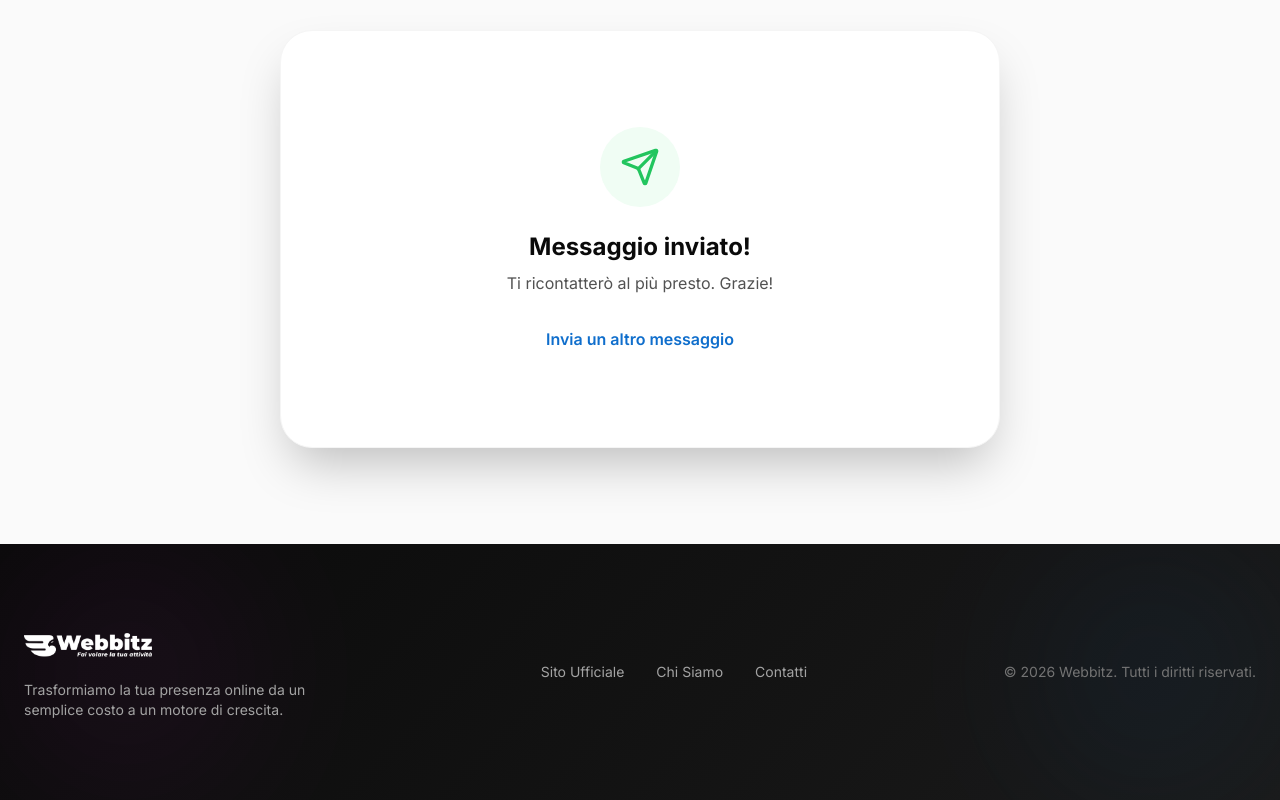
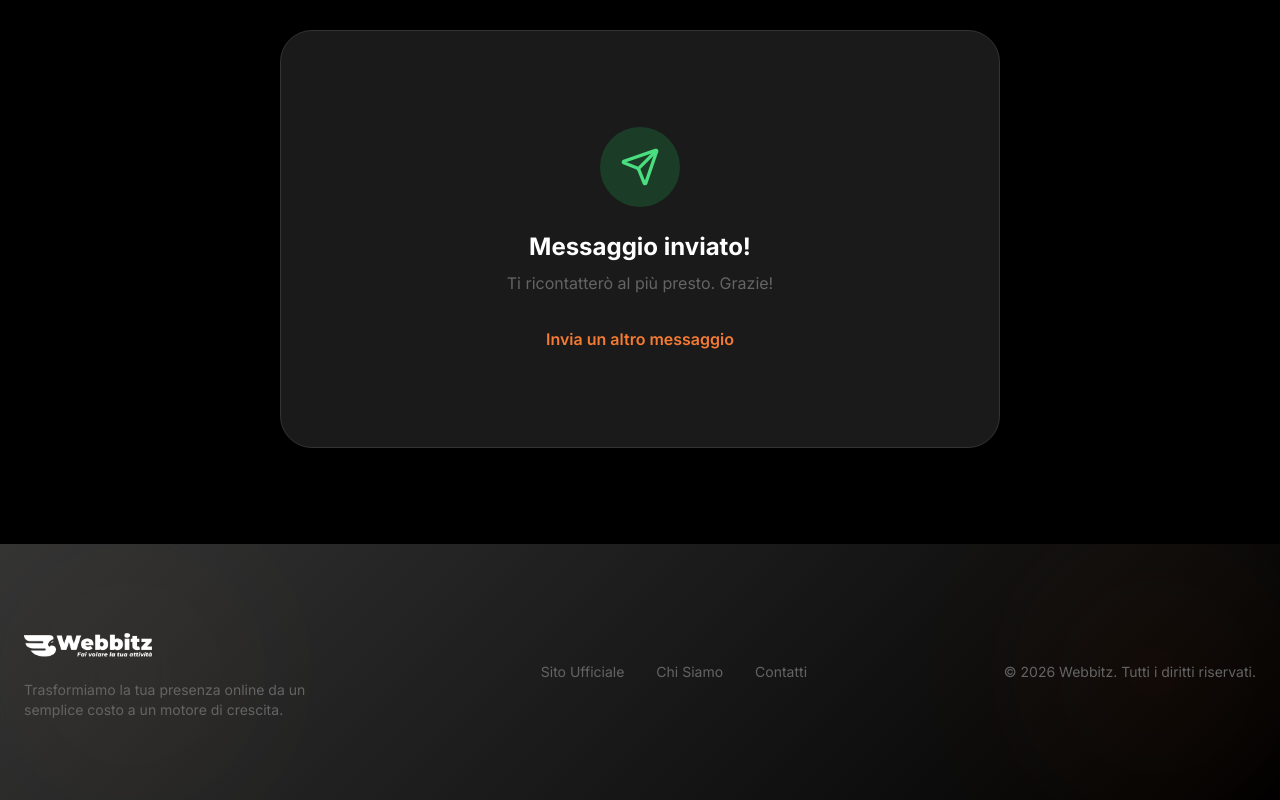
Before and after one commit to WebbitzOfficial/WebbitzLanding, a Next.js app: page / in a window 1280 px wide. Both pictures are taken after typing "Sample", "Sample" into the empty fields and a click on the button "VOGLIO PORTARE LA MIA AZIENDA ONLINE". Shown: the part 4647-5447 px from the top of the page. Built offline with nearby package versions, Linux system fonts and the light colour scheme.

Commit message:
Rebranding

```diff
--- a/src/app/globals.css
+++ b/src/app/globals.css
@@ -3,25 +3,31 @@
 @tailwind utilities;
 
 :root {
-  --primary-blue: #158CFF;
-  --primary-blue-dark: #0F6ECC;
-  --primary-blue-light: #33A7FF;
-  --accent-blue: #FFE6FF;
-  --blue-glow: rgba(59, 130, 246, 0.3);
+  /* Branding Orange (Primary) */
+  --primary: #E85002;
+  --primary-dark: #C94402;
+  --primary-light: #F47B33;
+  /* Branding Gradient */
+  --gradient-beige: #D9C3AB;
+  --gradient-orange: #F16001;
+  --gradient-red: #C10801;
+  --glow: rgba(232, 80, 2, 0.3);
 
-  --gray-50: #FAFAFA;
-  --gray-100: #F5F5F5;
-  --gray-900: #0A0A0A;
-  --gray-800: #1A1A1A;
+  /* Grays – Brand */
+  --white: #F9F9F9;
+  --gray-light: #A7A7A7;
+  --gray: #646464;
+  --gray-dark: #333333;
+  --black: #000000;
 
-  --gradient-primary: linear-gradient(135deg, #158CFF 0%, #FE2AFF 100%);
-  --gradient-secondary: linear-gradient(135deg, #FFE6FF 0%, #E6F4FF 100%);
-  --gradient-dark: linear-gradient(135deg, #0A0A0A 0%, #1A1A1A 100%);
+  --gradient-primary: linear-gradient(135deg, #F16001 0%, #E85002 50%, #C10801 100%);
+  --gradient-secondary: linear-gradient(135deg, #D9C3AB 0%, #F5EDE5 50%, #FEF3EE 100%);
+  --gradient-dark: linear-gradient(135deg, #333333 0%, #000000 100%);
 }
 
 @layer base {
   body {
-    @apply bg-gray-50 text-gray-900 antialiased selection:bg-primary-100 selection:text-primary-900;
+    @apply bg-gray-900 text-gray-50 antialiased selection:bg-primary-500/30 selection:text-white;
   }
 }
 
@@ -31,10 +37,10 @@
   }
 
   .glass-card {
-    @apply bg-white/80 backdrop-blur-xl border border-primary-200 shadow-premium rounded-3xl p-8 transition-all duration-300 hover:border-primary-300;
+    @apply bg-gray-800/90 backdrop-blur-xl border border-gray-600 shadow-premium rounded-3xl p-8 transition-all duration-300 hover:border-gray-500;
   }
 
   .text-gradient {
-    @apply bg-clip-text text-transparent bg-gradient-to-r from-gray-900 via-primary-800 to-primary-600;
+    @apply bg-clip-text text-transparent bg-gradient-to-r from-white via-primary-300 to-primary-500;
   }
 }
--- a/src/components/CTASection.tsx
+++ b/src/components/CTASection.tsx
@@ -6,7 +6,7 @@ import Link from "next/link";
 
 export default function CTASection() {
   return (
-    <section className="py-12 md:py-24 bg-white overflow-hidden">
+    <section className="py-12 md:py-24 bg-gray-900 overflow-hidden">
       <div className="max-w-7xl mx-auto px-6">
         <div className="relative glass-card bg-gradient-dark p-8 md:p-20 text-center overflow-hidden">
           {/* Decorative background */}
--- a/src/components/ContactForm.tsx
+++ b/src/components/ContactForm.tsx
@@ -17,13 +17,13 @@ export default function ContactForm() {
   };
 
   return (
-    <section id="contatti" className="py-16 md:py-24 bg-gray-50">
+    <section id="contatti" className="py-16 md:py-24 bg-gray-900">
       <div className="max-w-3xl mx-auto px-6">
         <div className="text-center mb-8 md:mb-12">
-          <h2 className="text-2xl md:text-4xl font-bold text-gray-900 mb-4">
+          <h2 className="text-2xl md:text-4xl font-bold text-white mb-4">
             Raccontami della tua azienda
           </h2>
-          <p className="text-sm md:text-base text-gray-600">
+          <p className="text-sm md:text-base text-gray-400">
             Compila il form e ti ricontatterò io stesso per una chiacchierata senza impegno.
           </p>
         </div>
@@ -32,18 +32,18 @@ export default function ContactForm() {
           initial={{ opacity: 0, y: 20 }}
           whileInView={{ opacity: 1, y: 0 }}
           viewport={{ once: true }}
-          className="bg-white p-6 md:p-12 rounded-[2rem] border border-gray-100 shadow-premium"
+          className="bg-gray-800 p-6 md:p-12 rounded-[2rem] border border-gray-600 shadow-premium"
         >
           {status === "success" ? (
             <div className="text-center py-12">
-              <div className="w-20 h-20 bg-green-50 text-green-500 rounded-full flex items-center justify-center mx-auto mb-6">
+              <div className="w-20 h-20 bg-green-500/20 text-green-400 rounded-full flex items-center justify-center mx-auto mb-6">
                 <Send className="w-10 h-10" />
               </div>
-              <h3 className="text-2xl font-bold text-gray-900 mb-2">Messaggio inviato!</h3>
-              <p className="text-gray-600">Ti ricontatterò al più presto. Grazie!</p>
+              <h3 className="text-2xl font-bold text-white mb-2">Messaggio inviato!</h3>
+              <p className="text-gray-400">Ti ricontatterò al più presto. Grazie!</p>
               <button
                 onClick={() => setStatus("idle")}
-                className="mt-8 text-primary-600 font-semibold hover:underline"
+                className="mt-8 text-primary-400 font-semibold hover:underline"
               >
                 Invia un altro messaggio
               </button>
@@ -52,7 +52,7 @@ export default function ContactForm() {
             <form onSubmit={handleSubmit} className="space-y-6">
               <div className="grid md:grid-cols-2 gap-6">
                 <div className="space-y-2">
-                  <label htmlFor="name" className="text-sm font-semibold text-gray-700 ml-1">
+                  <label htmlFor="name" className="text-sm font-semibold text-gray-300 ml-1">
                     Nome e Cognome
                   </label>
                   <input
@@ -60,11 +60,11 @@ export default function ContactForm() {
                     type="text"
                     id="name"
                     placeholder="Mario Rossi"
-                    className="w-full px-5 py-4 rounded-xl border border-gray-200 focus:border-primary-500 focus:ring-4 focus:ring-primary-500/10 outline-none transition-all"
+                    className="w-full px-5 py-4 rounded-xl border border-gray-600 bg-gray-700 text-white placeholder-gray-500 focus:border-primary-500 focus:ring-4 focus:ring-primary-500/10 outline-none transition-all"
                   />
                 </div>
                 <div className="space-y-2">
-                  <label htmlFor="company" className="text-sm font-semibold text-gray-700 ml-1">
+                  <label htmlFor="company" className="text-sm font-semibold text-gray-300 ml-1">
                     Nome della tua Azienda
                   </label>
                   <input
@@ -72,20 +72,20 @@ export default function ContactForm() {
                     type="text"
                     id="company"
                     placeholder="La tua Azienda Srl"
-                    className="w-full px-5 py-4 rounded-xl border border-gray-200 focus:border-primary-500 focus:ring-4 focus:ring-primary-500/10 outline-none transition-all"
+                    className="w-full px-5 py-4 rounded-xl border border-gray-600 bg-gray-700 text-white placeholder-gray-500 focus:border-primary-500 focus:ring-4 focus:ring-primary-500/10 outline-none transition-all"
                   />
                 </div>
               </div>
 
               <div className="space-y-2">
-                <label className="text-sm font-semibold text-gray-700 ml-1">
+                <label className="text-sm font-semibold text-gray-300 ml-1">
                   Hai già un sito web?
                 </label>
                 <div className="flex gap-4">
                   {["Sì", "No"].map((opt) => (
                     <label
                       key={opt}
-                      className="flex-1 flex items-center justify-center py-4 rounded-xl border border-gray-200 cursor-pointer hover:bg-gray-50 transition-colors has-[:checked]:border-primary-500 has-[:checked]:bg-primary-50 has-[:checked]:text-primary-700"
+                      className="flex-1 flex items-center justify-center py-4 rounded-xl border border-gray-600 bg-gray-700 text-gray-300 cursor-pointer hover:bg-gray-600 transition-colors has-[:checked]:border-primary-500 has-[:checked]:bg-primary-500/20 has-[:checked]:text-white"
                     >
                       <input type="radio" name="has_website" value={opt} className="hidden" defaultChecked={opt === "No"} />
                       <span className="font-medium">{opt}</span>
@@ -95,12 +95,12 @@ export default function ContactForm() {
               </div>
 
               <div className="space-y-2">
-                <label htmlFor="goal" className="text-sm font-semibold text-gray-700 ml-1">
+                <label htmlFor="goal" className="text-sm font-semibold text-gray-300 ml-1">
                   Qual è il tuo obiettivo principale?
                 </label>
                 <select
                   id="goal"
-                  className="w-full px-5 py-4 rounded-xl border border-gray-200 focus:border-primary-500 focus:ring-4 focus:ring-primary-500/10 outline-none transition-all appearance-none bg-white"
+                  className="w-full px-5 py-4 rounded-xl border border-gray-600 bg-gray-700 text-white focus:border-primary-500 focus:ring-4 focus:ring-primary-500/10 outline-none transition-all appearance-none"
                 >
                   <option>Avere più clienti</option>
                   <option>Farmi conoscere</option>
--- a/src/components/Navbar.tsx
+++ b/src/components/Navbar.tsx
@@ -7,7 +7,7 @@ export default function Navbar() {
   return (
     <nav className="relative z-50 w-full px-4 md:px-6 py-6 md:py-8 bg-transparent">
       <div className="max-w-7xl mx-auto flex items-center justify-between">
-        <Link href="/" className="relative w-32 md:w-48 h-10 md:h-14">
+        <Link href="/" className="relative w-32 md:w-48 h-10 md:h-14 brightness-0 invert">
           <Image
             src="/logo/LogoWebbitz.png"
             alt="Webbitz Logo"
--- a/tailwind.config.ts
+++ b/tailwind.config.ts
@@ -9,51 +9,57 @@ const config: Config = {
   theme: {
     extend: {
       colors: {
+        // Branding Orange (Primary) #E85002
         primary: {
-          50: "#E6F4FF",
-          100: "#CCE9FF",
-          200: "#99D3FF",
-          300: "#66BDFF",
-          400: "#33A7FF",
-          500: "#158CFF",
-          600: "#0F6ECC",
-          700: "#0B5099",
-          800: "#073266",
-          900: "#031433",
+          50: "#FEF3EE",
+          100: "#FDE6DC",
+          200: "#FBCDB9",
+          300: "#F9B496",
+          400: "#F47B33",
+          500: "#E85002",
+          600: "#C94402",
+          700: "#9E3601",
+          800: "#742901",
+          900: "#4A1B01",
         },
+        // Branding Gradient – beige/orange accent (#D9C3AB)
         accent: {
-          50: "#FFE6FF",
-          100: "#FFCCFF",
-          200: "#FF99FF",
-          300: "#FF66FF",
-          400: "#FF33FF",
-          500: "#FE2AFF",
-          600: "#CC22CC",
-          700: "#991999",
-          800: "#661166",
-          900: "#330833",
+          50: "#FBF6F2",
+          100: "#F5EDE5",
+          200: "#EBDBCB",
+          300: "#D9C3AB",
+          400: "#C4A88A",
+          500: "#B08E6A",
+          600: "#8E7249",
+          700: "#6B5538",
+          800: "#483827",
+          900: "#251C14",
         },
+        // White #F9F9F9, Light Gray #A7A7A7, Gray #646464, Dark Gray #333333
         gray: {
-          50: "#FAFAFA",
-          100: "#F5F5F5",
+          50: "#F9F9F9",
+          100: "#F0F0F0",
           200: "#E5E5E5",
-          300: "#D4D4D4",
-          400: "#A3A3A3",
-          500: "#737373",
-          600: "#525252",
-          700: "#404040",
+          300: "#A7A7A7",
+          400: "#646464",
+          500: "#646464",
+          600: "#333333",
+          700: "#333333",
           800: "#1A1A1A",
-          900: "#0A0A0A",
+          900: "#000000",
         },
       },
       backgroundImage: {
-        "gradient-primary": "linear-gradient(135deg, #158CFF 0%, #FE2AFF 100%)",
-        "gradient-secondary": "linear-gradient(135deg, #FFE6FF 0%, #E6F4FF 100%)",
-        "gradient-dark": "linear-gradient(135deg, #0A0A0A 0%, #1A1A1A 100%)",
+        // Branding Gradient: #D9C3AB, #F16001, #C10801, #000000
+        "gradient-primary":
+          "linear-gradient(135deg, #F16001 0%, #E85002 50%, #C10801 100%)",
+        "gradient-secondary":
+          "linear-gradient(135deg, #D9C3AB 0%, #F5EDE5 50%, #FEF3EE 100%)",
+        "gradient-dark": "linear-gradient(135deg, #333333 0%, #000000 100%)",
       },
       boxShadow: {
-        glow: "0 0 30px rgba(21, 140, 255, 0.3)",
-        "glow-lg": "0 0 60px rgba(21, 140, 255, 0.4)",
+        glow: "0 0 30px rgba(232, 80, 2, 0.3)",
+        "glow-lg": "0 0 60px rgba(232, 80, 2, 0.4)",
         premium: "0 25px 50px -12px rgba(0, 0, 0, 0.25)",
         "premium-lg": "0 35px 60px -12px rgba(0, 0, 0, 0.35)",
       },
```
Also changed, not shown: src/components/Bio.tsx (+16 -18 lines), src/components/Hero.tsx (+7 -7 lines), src/components/PainPoints.tsx (+6 -6 lines), src/components/Services.tsx (+6 -6 lines), src/components/Testimonials.tsx (+9 -9 lines), 1 other file (tests, documents, lock files or other folders).
